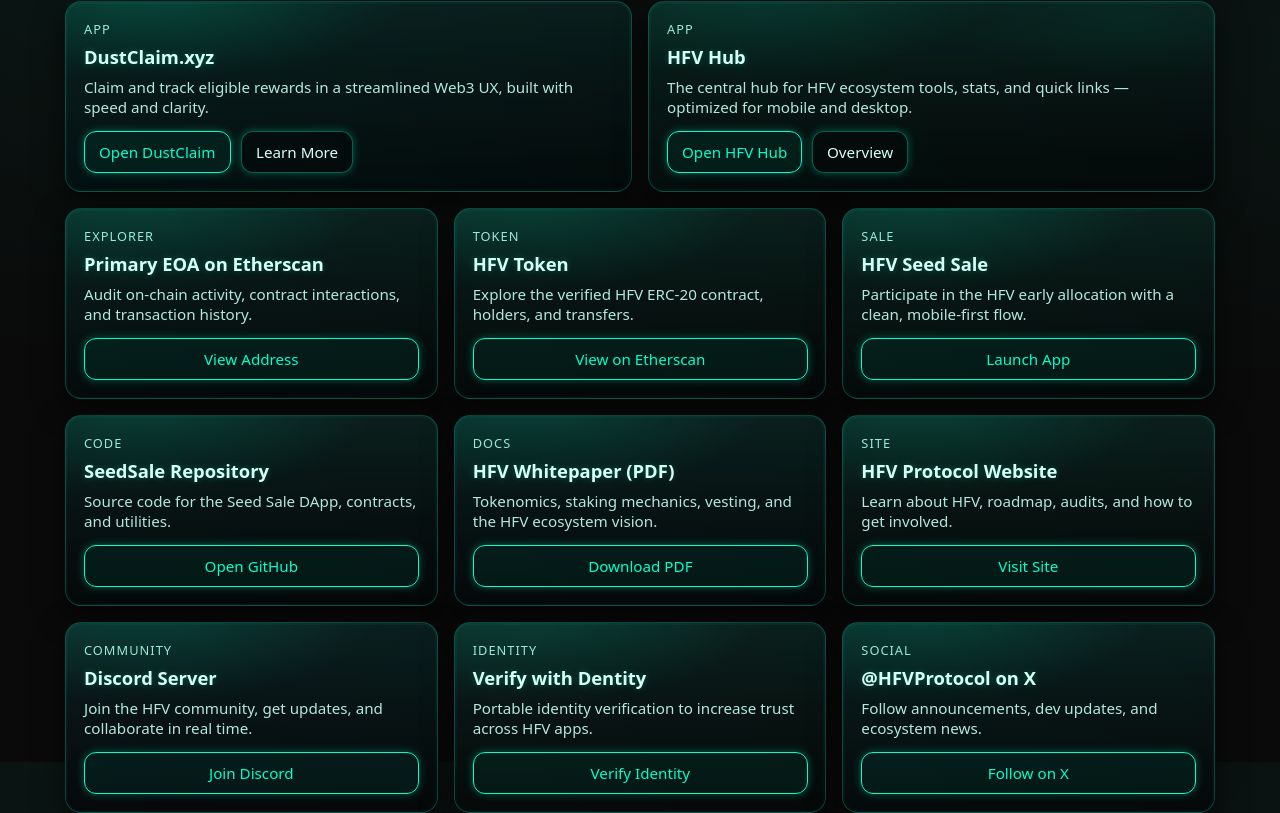
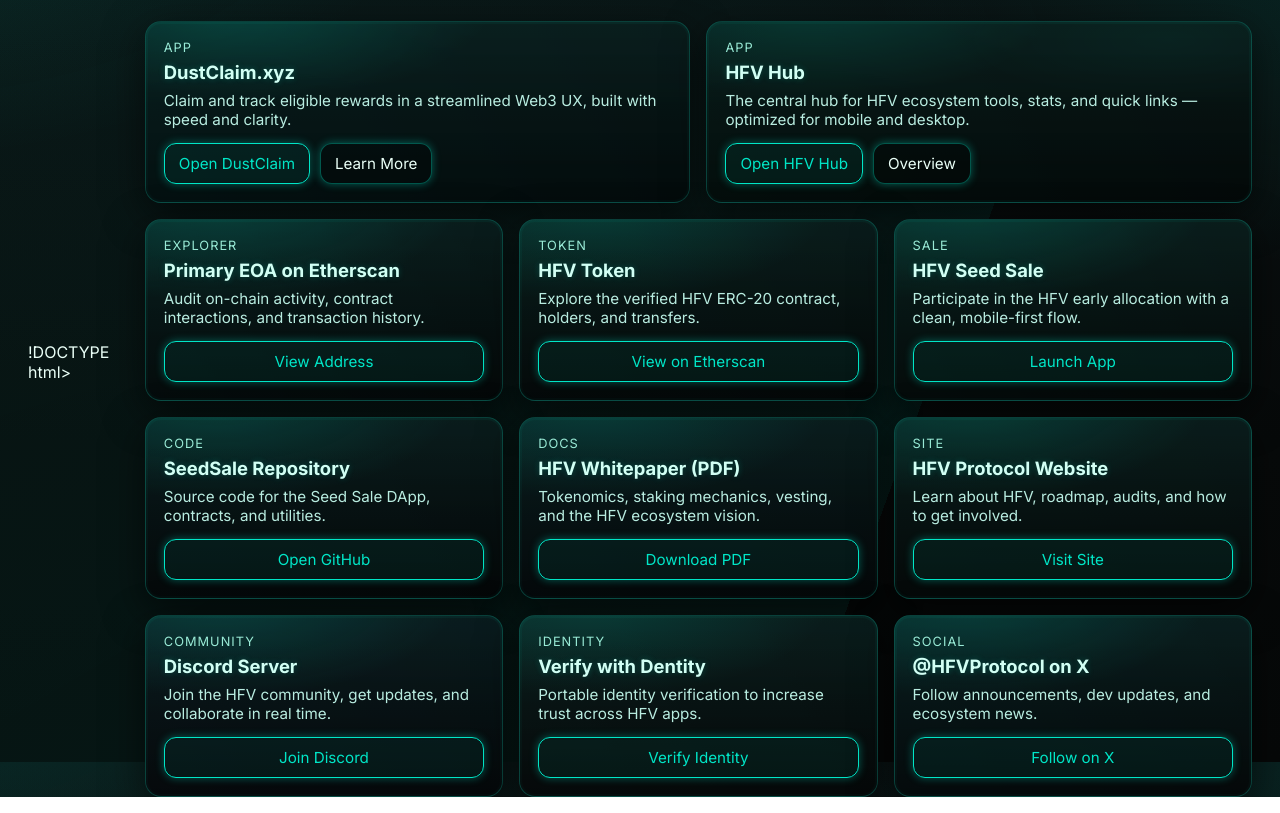
Before and after one commit to VTHash/Personal-web3page, a website: page index.html in a window 1280 px wide. Shown: the part 38-851 px from the top of the page. Drawn offline with Linux system fonts and the light colour scheme.

Commit message:
New style profile glow background + pro cards

```diff
--- a/index.html
+++ b/index.html
@@ -1,135 +1,134 @@
-<!DOCTYPE html>
-<html lang="en">
+!DOCTYPE html><html lang="en">
 <head>
   <meta charset="UTF-8" />
   <meta name="viewport" content="width=device-width, initial-scale=1.0"/>
   <title>Andrei Habliuc | Web3 Profile</title>
   <meta name="description" content="Andrei Habliuc • Ethereum Builder • Smart Contracts & DApps" />
-  <meta name="theme-color" content="#0a0a0a" />
+  <meta name="theme-color" content="#0c1212" />
+  <link rel="preconnect" href="https://fonts.googleapis.com">
+  <link rel="preconnect" href="https://fonts.gstatic.com" crossorigin>
+  <link href="https://fonts.googleapis.com/css2?family=Inter:wght@400;500;600;700&display=swap" rel="stylesheet">
   <style>
     :root{
-      --bg:#0a0a0a; --text:#e0ffe0; --brand:#00ffcc; --brand-weak:#00ffcc50;
-      --card-bg:#0f1616; --muted:#a7ffea; --ring:rgba(0,255,204,0.35);
-      --shadow:0 10px 30px rgba(0,0,0,0.55); --radius:16px;
-    }
-    *{ box-sizing:border-box; }
-    html,body{ height:100%; }
+      --bg-0:#0b0f10; /* base bg */
+      --bg-1:#081312; /* deep */
+      --brand:#00e6c7; /* neon teal */
+      --brand-2:#37ffd7; /* soft edge */
+      --text:#eafff7;
+      --muted:#a9ffe9;
+      --card:#0e1516;
+      --ring:rgba(0,230,199,.35);
+      --shadow:0 12px 40px rgba(0,0,0,.55);
+      --radius:16px;
+      --bd:1px solid rgba(0,230,199,.22);
+    }*{box-sizing:border-box}
+html,body{height:100%}
 body{
   margin:0;
-      font-family:system-ui,-apple-system,Segoe UI,Roboto,Helvetica,Arial,"Apple Color Emoji","Segoe UI Emoji";
+  font-family: Inter, system-ui, -apple-system, Segoe UI, Roboto, Helvetica, Arial, "Apple Color Emoji","Segoe UI Emoji";
+  color:var(--text);
+  /* DustClaim-like glow field */
   background:
-        radial-gradient(1200px 800px at 10% -10%, rgba(0,255,204,0.06), transparent 60%),
-        radial-gradient(900px 600px at 110% 10%, rgba(0,255,204,0.05), transparent 60%),
-        var(--bg);
-      color:var(--text);
-      display:flex; align-items:center; justify-content:center; padding:28px;
+    radial-gradient(1000px 600px at -10% -20%, rgba(0,230,199,.12), transparent 60%),
+    radial-gradient(900px 520px at 110% 0%, rgba(0,230,199,.10), transparent 60%),
+    conic-gradient(from 200deg at 80% 20%, rgba(0,230,199,.08), transparent 40%),
+    linear-gradient(180deg, #0a1112 0%, #070a0a 60%, #060808 100%);
+  min-height:100dvh;
+  display:flex;align-items:center;justify-content:center;
+  padding:28px;
 }
-    .container{ width:100%; max-width:1150px; }
+
+.wrap{width:100%;max-width:1160px}
+
 header{ text-align:center; margin-bottom:24px; }
-    .title{
-      font-size:clamp(1.8rem,2.5vw,2.4rem); line-height:1.15; margin:0; letter-spacing:.4px;
-      color:var(--brand); text-shadow:0 0 18px var(--brand-weak);
+h1{
+  margin:0 0 6px 0;
+  font-size:clamp(1.9rem,2.8vw,2.6rem);
+  color:var(--brand);
+  text-shadow:0 0 24px rgba(0,230,199,.35);
+  letter-spacing:.2px;
 }
-    .subtitle{ margin:8px auto 0; max-width:820px; color:#cafff5; opacity:.9; font-size:1rem; }
+.sub{ color:#cffff3; opacity:.92; margin:0; font-size:1rem; }
 
 .grid{ display:grid; grid-template-columns:repeat(12,1fr); gap:16px; }
-    @media (max-width:960px){ .grid{ grid-template-columns:repeat(8,1fr); } }
-    @media (max-width:640px){ .grid{ grid-template-columns:repeat(4,1fr); } body{ padding:18px; } }
+@media (max-width:960px){ .grid{ grid-template-columns:repeat(8,1fr);} }
+@media (max-width:640px){ .grid{ grid-template-columns:repeat(4,1fr);} body{padding:18px} }
 
 .card{
-      grid-column:span 4;
-      position:relative; border-radius:var(--radius);
-      background:linear-gradient(180deg,rgba(0,255,204,0.08),rgba(0,0,0,0.2)),var(--card-bg);
-      border:1px solid rgba(0,255,204,0.22); padding:18px;
-      box-shadow:var(--shadow),0 0 0 2px rgba(0,255,204,0.06) inset;
-      overflow:hidden; transition:transform .25s, box-shadow .25s, border-color .25s, background .25s;
-      isolation:isolate; min-height:152px; display:flex; flex-direction:column; justify-content:space-between;
+  grid-column:span 4; position:relative; overflow:hidden;
+  border-radius:var(--radius);
+  background:linear-gradient(180deg, rgba(0,230,199,.07), rgba(0,0,0,.18)), var(--card);
+  border:var(--bd);
+  box-shadow:var(--shadow), 0 0 0 2px rgba(0,230,199,.06) inset;
+  padding:18px; min-height:152px; isolation:isolate;
+  display:flex;flex-direction:column;justify-content:space-between;
+  transition:transform .25s, box-shadow .25s, border-color .25s, background .25s;
 }
-    .card:hover{
-      transform:translateY(-2px);
-      border-color:rgba(0,255,204,0.45);
-      box-shadow:var(--shadow),0 0 0 2px rgba(0,255,204,0.12) inset,0 0 28px var(--ring);
-    }
+.card:hover{ transform:translateY(-2px); border-color:rgba(0,230,199,.45); box-shadow:var(--shadow), 0 0 0 2px rgba(0,230,199,.12) inset, 0 0 28px var(--ring); }
+
+/* image/texture layer */
 .card::before{
-      content:""; position:absolute; inset:0; background-position:center; background-size:cover; background-repeat:no-repeat;
-      opacity:.18; filter:contrast(105%) saturate(105%) blur(.2px); z-index:-1; transition:opacity .25s;
+  content:""; position:absolute; inset:0; z-index:-1; opacity:.18;
+  background-position:center; background-size:cover; background-repeat:no-repeat;
+  filter:contrast(105%) saturate(105%) blur(.2px); transition:opacity .25s;
 }
 .card:hover::before{ opacity:.24; }
+
+/* readability overlay */
 .card::after{
-      content:""; position:absolute; inset:0;
-      background:radial-gradient(600px 250px at 20% -10%, rgba(0,255,204,0.15), transparent 40%),
-                 linear-gradient(180deg, rgba(0,0,0,0.10), rgba(0,0,0,0.35) 60%, rgba(0,0,0,0.55));
-      z-index:-1;
+  content:""; position:absolute; inset:0; z-index:-1;
+  background: radial-gradient(600px 250px at 20% -10%, rgba(0,230,199,.16), transparent 40%),
+              linear-gradient(180deg, rgba(0,0,0,.08), rgba(0,0,0,.33) 60%, rgba(0,0,0,.52));
 }
 
 .eyebrow{ font-size:.8rem; letter-spacing:.08em; text-transform:uppercase; color:var(--muted); opacity:.9; margin-bottom:6px; }
-    .card h3{ margin:0 0 8px 0; font-size:1.15rem; color:#d5fff7; text-shadow:0 0 6px rgba(0,255,204,0.25); }
-    .card p{ margin:0 0 14px 0; font-size:.95rem; color:#c7fff2; opacity:.9; }
+.card h3{ margin:0 0 8px 0; font-size:1.15rem; color:#d2fff4; text-shadow:0 0 6px rgba(0,230,199,.22); }
+.card p{ margin:0 0 14px 0; font-size:.95rem; color:#c8fff2; opacity:.92; }
 
 .actions{ display:flex; gap:10px; flex-wrap:wrap; }
-    .btn{
-      appearance:none; border:1px solid var(--brand); background:rgba(0,255,204,0.06); color:var(--brand);
-      padding:10px 14px; border-radius:12px; font-size:.95rem; text-decoration:none;
-      transition:background .25s, box-shadow .25s, transform .15s; box-shadow:0 0 8px var(--brand-weak);
-      will-change:transform;
-    }
-    .btn:hover{ background:rgba(0,255,204,0.12); box-shadow:0 0 14px rgba(0,255,204,0.7); transform:translateY(-1px); }
-    .btn.secondary{ border-color:rgba(0,255,204,0.35); color:#d7fff7; background:rgba(0,0,0,0.25); }
+.btn{ appearance:none; border:1px solid var(--brand); background:rgba(0,230,199,.06); color:var(--brand); padding:10px 14px; border-radius:12px; font-size:.95rem; text-decoration:none; transition:background .25s, box-shadow .25s, transform .15s; box-shadow:0 0 8px rgba(0,230,199,.38); }
+.btn:hover{ background:rgba(0,230,199,.12); box-shadow:0 0 14px rgba(0,230,199,.7); transform:translateY(-1px); }
+.btn.secondary{ border-color:rgba(0,230,199,.35); color:#eafff7; background:rgba(0,0,0,.25); }
 .btn.block{ width:100%; text-align:center; }
 
 .span-6{ grid-column:span 6; }
 .span-12{ grid-column:span 12; }
-    @media (max-width:960px){ .span-6,.span-12,.card{ grid-column:span 8; } }
-    @media (max-width:640px){ .span-6,.span-12,.card{ grid-column:span 4; } .card{ min-height:140px; } }
+@media (max-width:960px){ .card,.span-6,.span-12{ grid-column:span 8; } }
+@media (max-width:640px){ .card,.span-6,.span-12{ grid-column:span 4; } .card{min-height:140px} }
 
-    .bg-etherscan::before { background-image:linear-gradient(60deg,#003b3b,#001616); }
-    .bg-hfv-token::before { background-image:linear-gradient(60deg,#022b26,#001311); }
-    .bg-seedsale::before { background-image:linear-gradient(60deg,#003a2f,#001512); }
-    .bg-github::before { background-image:linear-gradient(60deg,#08222a,#041014); }
-    .bg-whitepaper::before{ background-image:linear-gradient(60deg,#0c2430,#06151c); }
-    .bg-website::before { background-image:linear-gradient(60deg,#05231e,#031312); }
-    .bg-discord::before { background-image:linear-gradient(60deg,#13233a,#0a1423); }
-    .bg-dentity::before { background-image:linear-gradient(60deg,#152a2a,#0a1515); }
-    .bg-twitter::before { background-image:linear-gradient(60deg,#00313c,#00171b); }
-
+/* themed backgrounds */
 .bg-dustclaim::before{
   background-image:
-        radial-gradient(600px 200px at 10% 0%, rgba(0,255,204,0.25), transparent 40%),
-        linear-gradient(60deg,#00383a,#001b1d);
-      opacity:.22; filter:contrast(110%) saturate(110%);
+    radial-gradient(600px 200px at 10% 0%, rgba(0,230,199,.26), transparent 40%),
+    linear-gradient(60deg, #073d3e, #041d1e);
 }
-    .bg-hfvhub::before{
-      background-image:
-        radial-gradient(500px 160px at 85% 10%, rgba(0,255,204,0.22), transparent 38%),
-        linear-gradient(60deg,#0b2d25,#031412);
-      opacity:.20;
-    }
+.bg-hfvhub::before{ background-image: radial-gradient(520px 160px at 85% 10%, rgba(0,230,199,.22), transparent 38%), linear-gradient(60deg, #0b2d25, #031412); }
+.bg-etherscan::before{ background-image: linear-gradient(60deg, #003b3b, #001616); }
+.bg-hfv-token::before{ background-image: linear-gradient(60deg, #022b26, #001311); }
+.bg-seedsale::before{ background-image: linear-gradient(60deg, #003a2f, #001512); }
+.bg-github::before{ background-image: linear-gradient(60deg, #08222a, #041014); }
+.bg-whitepaper::before{background-image: linear-gradient(60deg, #0c2430, #06151c); }
+.bg-website::before{ background-image: linear-gradient(60deg, #05231e, #031312); }
+.bg-discord::before{ background-image: linear-gradient(60deg, #13233a, #0a1423); }
+.bg-dentity::before{ background-image: linear-gradient(60deg, #152a2a, #0a1515); }
+.bg-twitter::before{ background-image: linear-gradient(60deg, #00313c, #00171b); }
 
+/* soft pulse ring for featured */
 .pulse-ring{ position:relative; }
-    .pulse-ring::after{
-      content:""; position:absolute; inset:-2px; border-radius:calc(var(--radius) + 2px);
-      box-shadow:0 0 0 0 rgba(0,255,204,0.28); animation:ring 2.6s ease-in-out infinite; z-index:-2;
-    }
-    @keyframes ring{
-      0%{ box-shadow:0 0 0 0 rgba(0,255,204,0.35); }
-      70%{ box-shadow:0 0 0 12px rgba(0,255,204,0.0); }
-      100%{ box-shadow:0 0 0 0 rgba(0,255,204,0.0); }
-    }
+.pulse-ring::after{ content:""; position:absolute; inset:-2px; border-radius:calc(var(--radius) + 2px); box-shadow:0 0 0 0 rgba(0,230,199,.26); animation:ring 2.8s ease-in-out infinite; z-index:-2; }
+@keyframes ring{ 0%{box-shadow:0 0 0 0 rgba(0,230,199,.34);} 70%{box-shadow:0 0 0 12px rgba(0,230,199,0);} 100%{box-shadow:0 0 0 0 rgba(0,230,199,0);} }
 
-    a:focus-visible,.btn:focus-visible{
-      outline:2px solid var(--brand); outline-offset:2px;
-      box-shadow:0 0 0 6px rgba(0,255,204,0.2); border-radius:12px;
-    }
+a:focus-visible,.btn:focus-visible{ outline:2px solid var(--brand); outline-offset:2px; box-shadow:0 0 0 6px rgba(0,230,199,.2); border-radius:12px; }
+
   </style>
 </head>
 <body>
-  <div class="container">
+  <div class="wrap">
     <header>
-      <h1 class="title">Andrei Habliuc .eth</h1>
-      <p class="subtitle">Ethereum Builder • Smart Contracts • DApps</p>
-    </header>
-
-    <main class="grid">
+      <h1>Andrei Habliuc .eth</h1>
+      <p class="sub">Ethereum Builder • Smart Contracts • DApps</p>
+    </header><main class="grid">
+  <!-- FEATURED: DustClaim -->
   <section class="card span-6 bg-dustclaim pulse-ring">
     <div>
       <div class="eyebrow">App</div>
@@ -142,6 +141,7 @@
     </div>
   </section>
 
+  <!-- FEATURED: HFV Hub -->
   <section class="card span-6 bg-hfvhub pulse-ring">
     <div>
       <div class="eyebrow">App</div>
@@ -253,6 +253,7 @@
     </div>
   </section>
 </main>
+
   </div>
 </body>
 </html>
```
Lines whose indentation alone changed are shown as unchanged.
